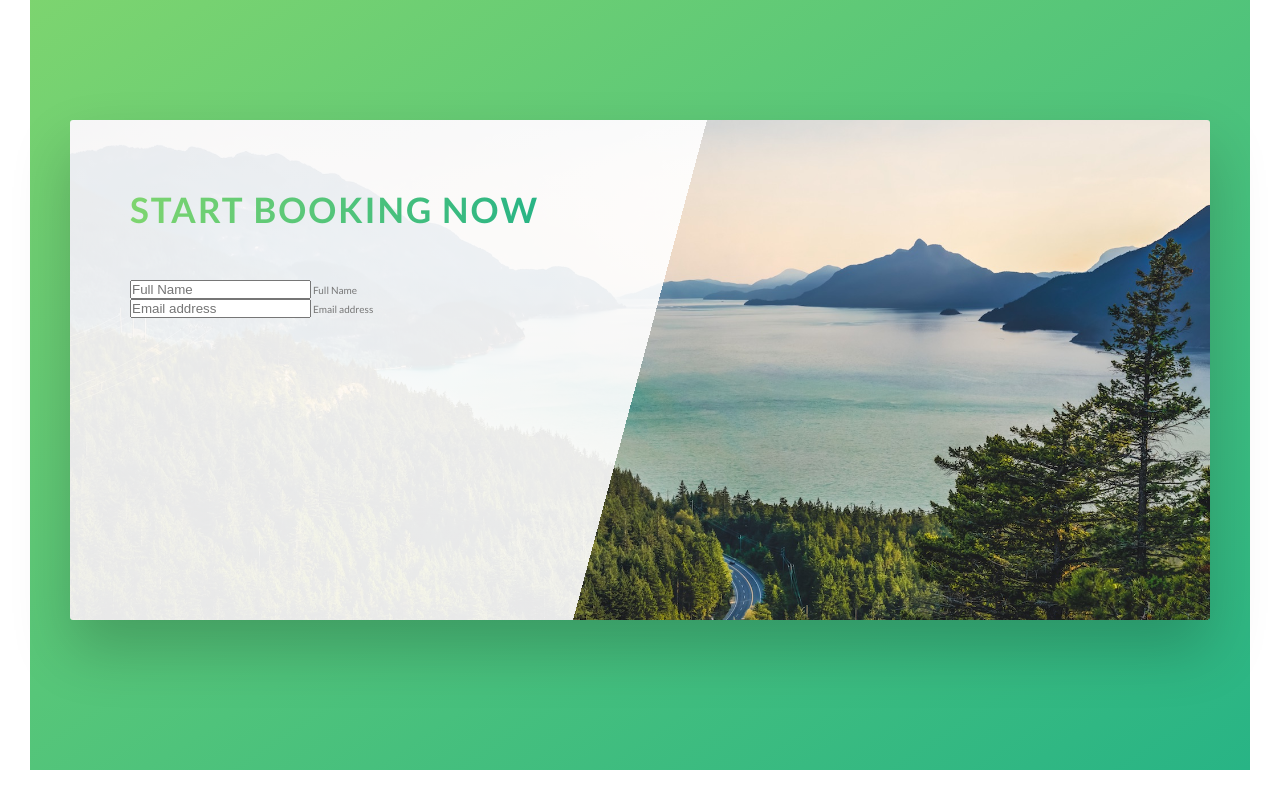
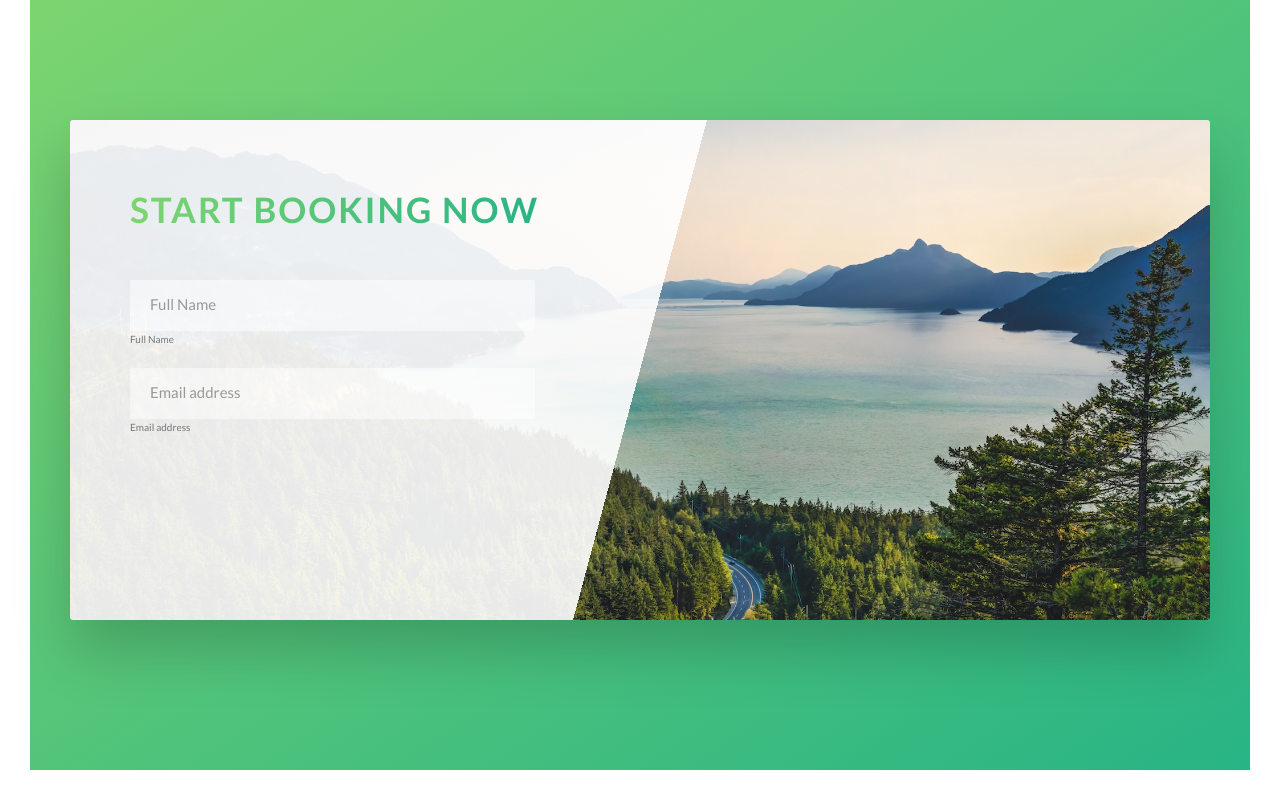
Before and after one commit to jtpolasek/AdvancedCSS, a website: page index.html in a window 1280 px wide. Shown: the part 4660-5460 px from the top of the page. Drawn offline with Linux system fonts and the light colour scheme.

Commit message:
created form and styling

```diff
--- a/sass/abstracts/_variables.scss
+++ b/sass/abstracts/_variables.scss
@@ -15,6 +15,8 @@ $color-grey-light-2: #eee;
 
 
 $color-grey-dark: #777;
+$color-grey-dark-2: #999;
+
 $color-white: #fff;
 $color-black:#000;
 
--- /dev/null
+++ b/sass/components/_form.scss
@@ -0,0 +1,39 @@
+.form {
+  &__group:not(:last-child) {
+    margin-bottom: 2rem;
+  }
+
+  &__input {
+    font-size: 1.5rem;
+    font-family: inherit;
+    color: inherit;
+    padding: 1.5rem 2rem;
+    border-radius: 2px;
+    background-color: rgba($color-white, .5);
+    border: none;
+    border-bottom: 3px solid transparent;
+    width: 90%;
+    display: block;
+
+    &:focus {
+      outline: none;
+      box-shadow: 0 1rem 2rem rgba($color-black, .1);
+      border-bottom: 3px solid $color-primary;
+    }
+
+    &:focus:invalid {
+      border-bottom: 3px solid $color-secondary-dark;
+    }
+
+    &::-webkit-input-placeholder {
+        color: $color-grey-dark-2;
+    }
+  }
+
+
+
+
+  &__label {
+
+  }
+}
--- a/sass/main.scss
+++ b/sass/main.scss
@@ -13,6 +13,7 @@
 @import "components/card";
 @import "components/story";
 @import "components/bg-video";
+@import "components/form";
 
 
 @import "layout/grid";
```
Also changed, not shown: css/style.css.
